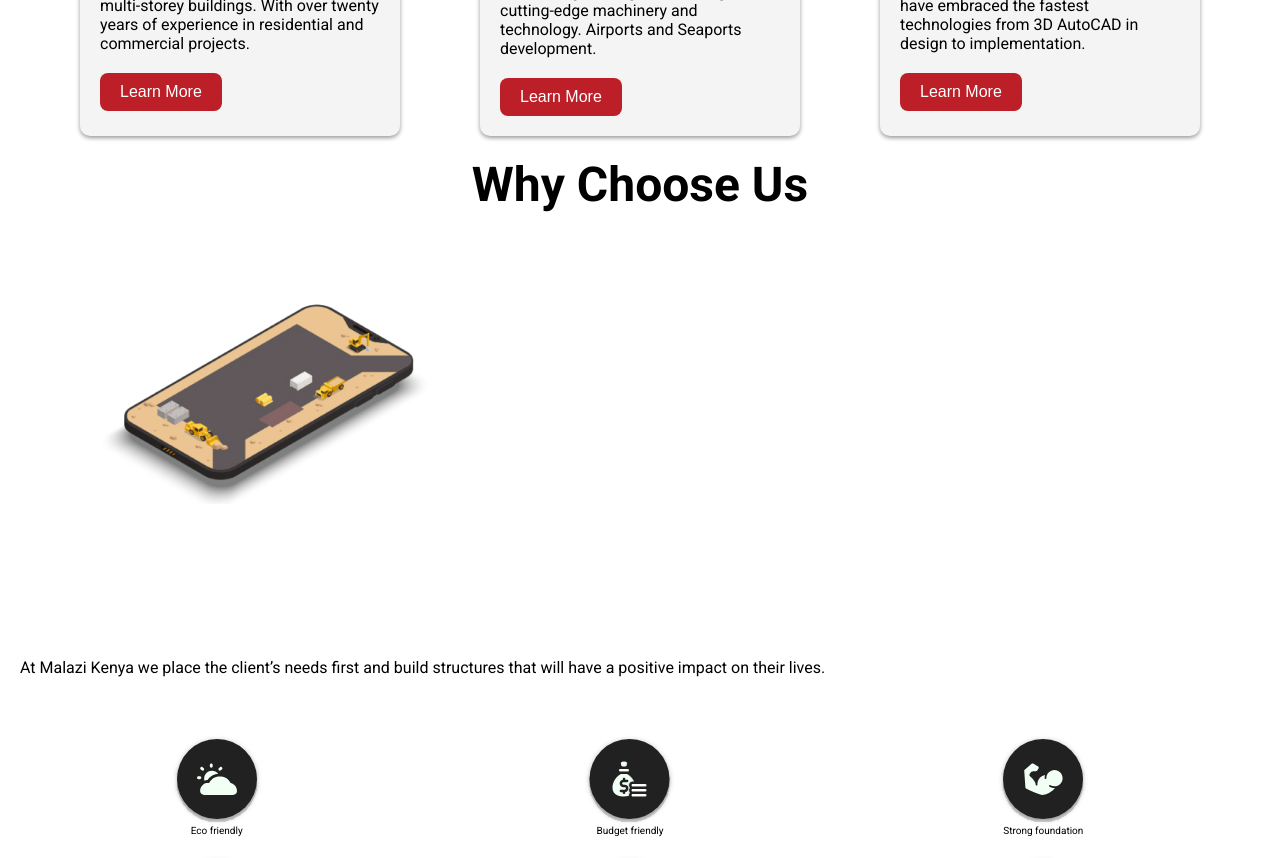
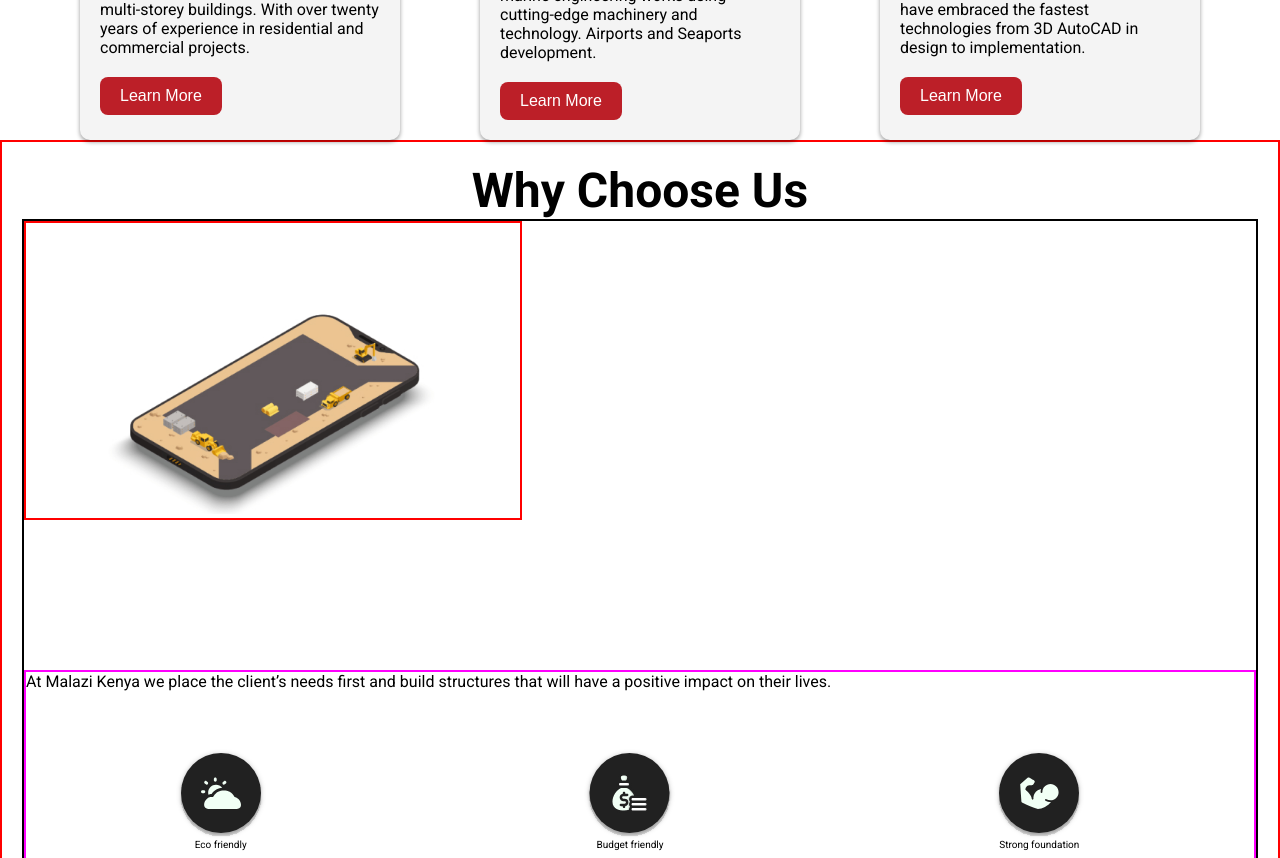
Before and after one commit to Mbuthiasakara1/Malazi-Kenya, a React (Vite) app: page / in a window 1280 px wide. Shown: the part 1880-2738 px from the top of the page. Built offline with nearby package versions, Linux system fonts and the light colour scheme.

Commit message:
css changes

```diff
--- a/src/components/Description.css
+++ b/src/components/Description.css
@@ -3,8 +3,8 @@
     height:auto;
     margin:0 auto;
     padding:20px;
-/*
-    border:2px solid red; */
+
+    border:2px solid red;
 }
 h1{
     font-size:48px;
@@ -15,14 +15,15 @@ h1{
     justify-content:center;
     align-items:flex-start;
     gap:50px;
-    /* border:2px solid black; */
+    border:2px solid black;
     flex-direction:row;
 }
 .content-image{
     flex:1;
     max-width:50%;
-    /* border:2px solid red; */
+    border:2px solid red;
     text-align:center;
+    /* display:inline-block; */
 }
 .content-image img{
     width:75%;
@@ -31,7 +32,7 @@ h1{
 }
 .features{
     flex:1;
-    /* border:2px solid magenta; */
+    border:2px solid magenta;
     display:flex;
     flex-wrap:wrap;
     gap:20px;
```
